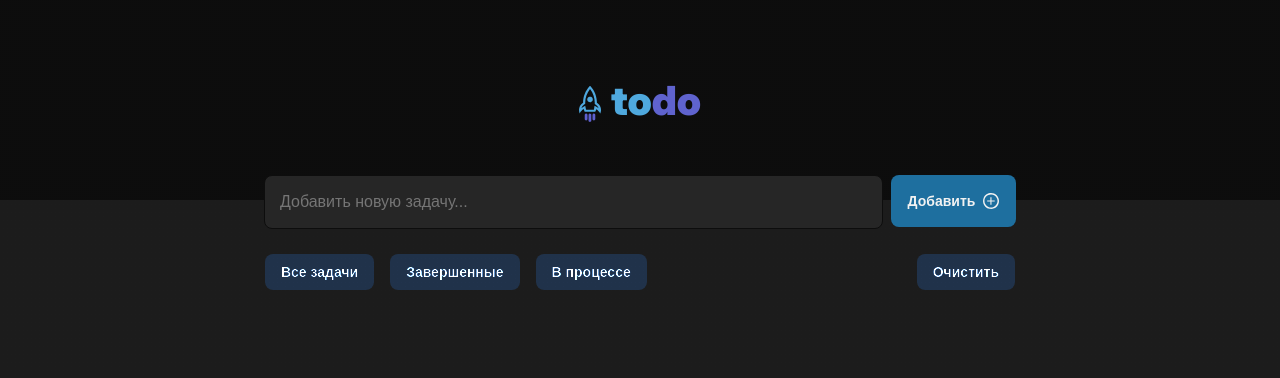
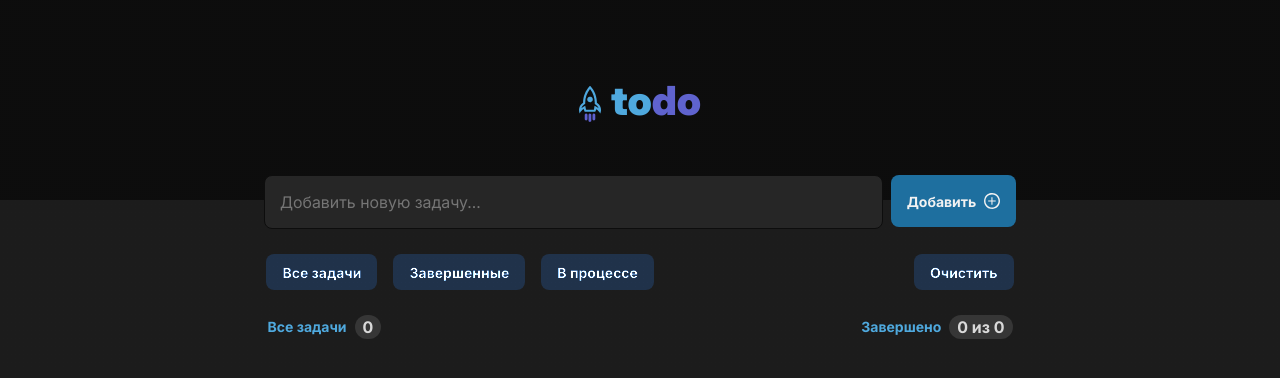
Before and after one commit to Iomannen/toDoList, a React (Create React App) app in the folder todolist/: page / in a window 1280 px wide. Shown: the top 378 px of the page. Built offline with nearby package versions, Linux system fonts and the light colour scheme.

Commit message:
added tasks counter
added tasks counter without logic, fixed fonts

```diff
--- a/todolist/src/App.js
+++ b/todolist/src/App.js
@@ -2,13 +2,14 @@ import "./App.css";
 import MainLogotype from "./components/mainlogo/MainLogotype.jsx";
 import InputBlock from "./components/input/InputBlock.jsx";
 import BottomButtons from "./components/bottom_buttons/BottomButtons_block.jsx";
-
+import TasksCounter from "./components/tasks_counter/TasksCounter.jsx";
 function App() {
   return (
     <div className="background">
       <MainLogotype />
       <InputBlock />
       <BottomButtons />
+      <TasksCounter />
     </div>
   );
 }
--- a/todolist/src/components/bottom_buttons/bottom_buttons_component/bottombuttons.css
+++ b/todolist/src/components/bottom_buttons/bottom_buttons_component/bottombuttons.css
@@ -3,6 +3,7 @@
   outline: none;
 }
 .bottombutton {
+  font-family: "Inter";
   display: flex;
   align-items: center;
   height: 36px;
--- a/todolist/src/components/bottom_buttons/bottombuttons_block.css
+++ b/todolist/src/components/bottom_buttons/bottombuttons_block.css
@@ -2,7 +2,7 @@
   display: flex;
   justify-self: center;
   justify-content: space-around;
-  gap: 270px;
+  gap: 260px;
 }
 .firstbutton_block {
   display: flex;
--- a/todolist/src/components/input/input_components/button/button.css
+++ b/todolist/src/components/input/input_components/button/button.css
@@ -3,6 +3,7 @@
   outline: none;
 }
 .additionButton {
+  font-family: "Inter";
   display: flex;
   justify-content: center;
   align-items: center;
--- a/todolist/src/components/input/input_components/input/input.css
+++ b/todolist/src/components/input/input_components/input/input.css
@@ -2,6 +2,7 @@
   outline: 0;
 }
 .input {
+  font-family: "Inter";
   width: 600px;
   height: 50px;
   color: hsla(0, 0%, 51%, 1);
--- /dev/null
+++ b/todolist/src/components/tasks_counter/TasksCounter.jsx
@@ -0,0 +1,15 @@
+import React from "react";
+import TasksCounterModule from "./tasks_counter_module/TasksCounterModule";
+import "./tasks_counter.css";
+class TasksCounter extends React.Component {
+  render() {
+    return (
+      <div className="tasksCounter">
+        <TasksCounterModule content={"Все задачи"} counter={"0"} />
+        <TasksCounterModule content={"Завершено"} counter={"0 из 0"} />
+      </div>
+    );
+  }
+}
+
+export default TasksCounter;
--- /dev/null
+++ b/todolist/src/components/tasks_counter/tasks_counter.css
@@ -0,0 +1,8 @@
+.tasksCounter {
+  position: relative;
+  top: 25px;
+  display: flex;
+  justify-self: center;
+  justify-content: space-between;
+  width: 745px;
+}
--- /dev/null
+++ b/todolist/src/components/tasks_counter/tasks_counter_module/TasksCounterModule.jsx
@@ -0,0 +1,16 @@
+import React from "react";
+import "./tasks_counter_module.css";
+
+class TasksCounterModule extends React.Component {
+  render() {
+    const { content, counter } = this.props;
+    return (
+      <div className="tasksCounterModule">
+        <div className="tasksText">{content}</div>
+        <div className="tasksCount">{counter}</div>
+      </div>
+    );
+  }
+}
+
+export default TasksCounterModule;
--- /dev/null
+++ b/todolist/src/components/tasks_counter/tasks_counter_module/tasks_counter_module.css
@@ -0,0 +1,20 @@
+.tasksCounterModule {
+  font-family: "Inter";
+  font-weight: 700;
+  display: flex;
+  gap: 8px;
+}
+.tasksText {
+  position: relative;
+  top: 3px;
+  color: hsla(202, 68%, 59%, 1);
+  font-size: 14px;
+}
+.tasksCount {
+  display: flex;
+  justify-content: center;
+  padding: 2px 8px;
+  border-radius: 999px;
+  color: hsla(0, 0%, 85%, 1);
+  background-color: hsla(0, 0%, 21%, 1);
+}
```
